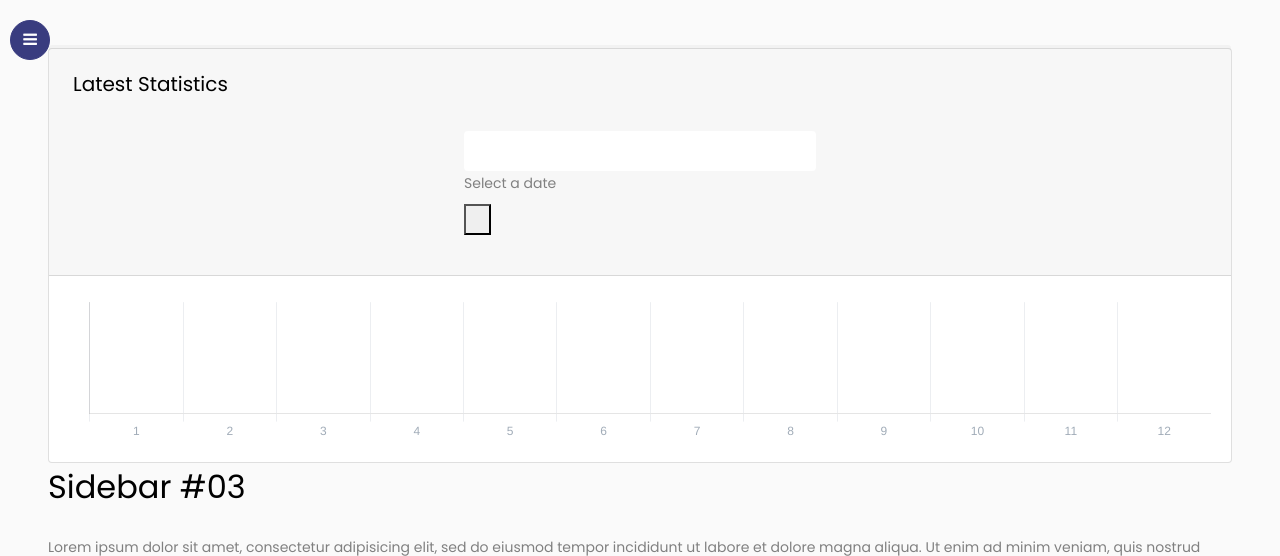
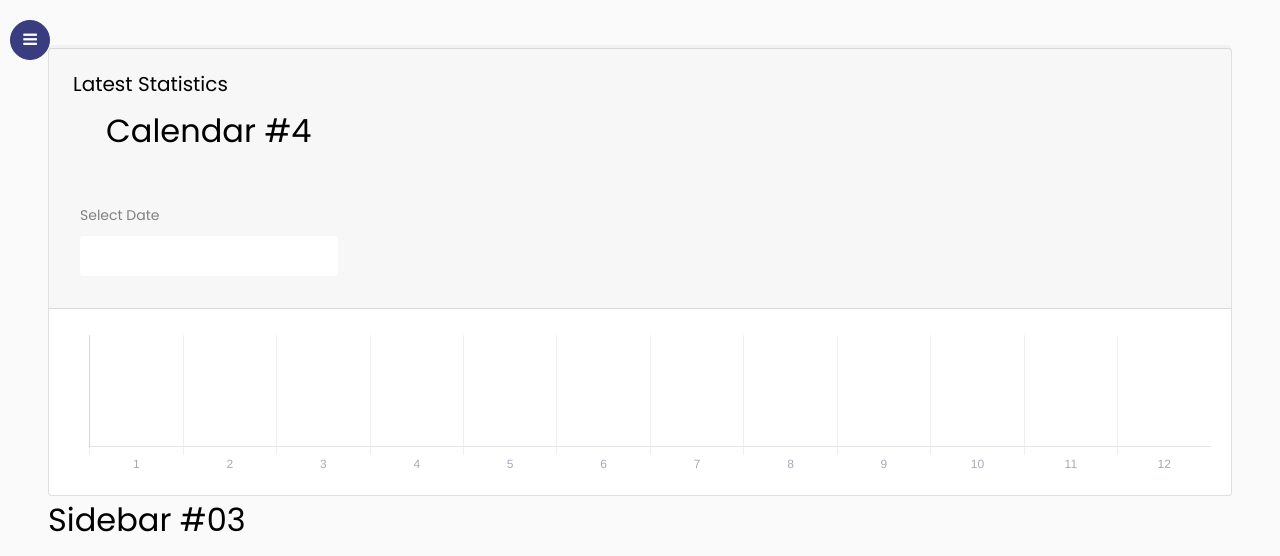
Before and after one commit to uky-syauki/undangan, a Flask app: page / in a window 1280 px wide. Shown: the top 556 px of the page. Run offline with Flask 3, Linux system fonts and the light colour scheme; some libraries are stand-ins or nearby versions.

Commit message:
Update1.5

```diff
--- a/app/templates/index.html
+++ b/app/templates/index.html
@@ -22,7 +22,7 @@
           <li><a href="javascript:void(0);" class="dropdown-item d-flex align-items-center">Last Month</a></li>
         </ul>
       </div> -->
-      <section class="w-100 p-4 d-flex justify-content-center pb-4">
+      <!-- <section class="w-100 p-4 d-flex justify-content-center pb-4">
         <div class="form-outline datepicker" style="width: 22rem;">
           <input type="text" class="form-control form-icon-trailing" id="exampleDatepicker1">
           <label for="exampleDatepicker1" class="form-label" style="margin-left: 0px;">Select a date</label>
@@ -36,7 +36,18 @@
             <i class="far fa-calendar datepicker-toggle-icon"></i>
           </button>
         </div>
-      </section>
+      </section> -->
+      <div class="col-lg-3">
+        <h2 class="mb-5 text-center">Calendar #4</h2>
+        <form action="#" class="row">
+          <div class="col-md-12">
+            <div class="form-group">
+              <label for="input_from">Select Date</label>
+              <input type="text" class="form-control" id="input">
+            </div>
+          </div>
+        </form>
+      </div>
       <!-- End sesi input date -->
     </div>
   </div>
```
